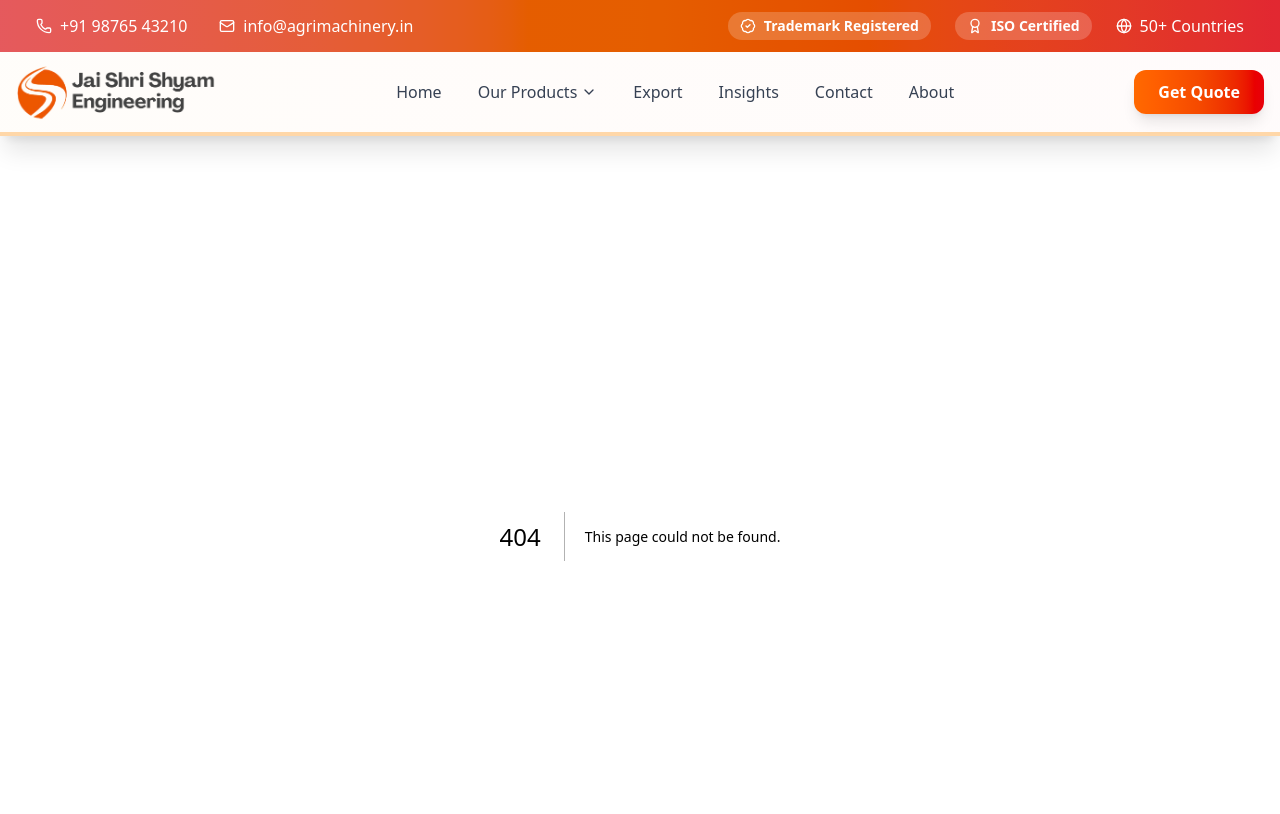
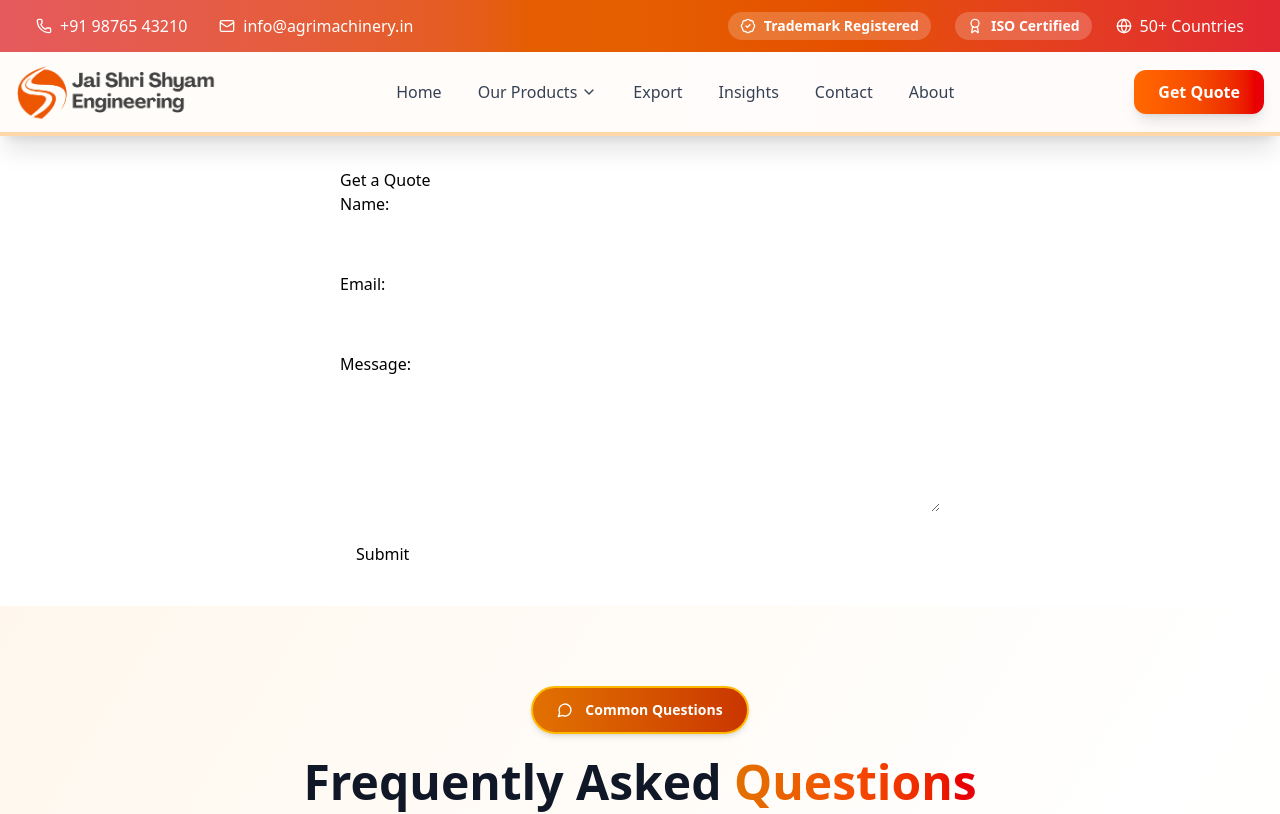
Before and after one commit to jitendraX360Marketing/ujjawal-farming, a Next.js app: page /getquote in a window 1280 px wide. Before the commit this address had no page. Shown: the top 814 px of the page. Built offline with nearby package versions, Linux system fonts and the light colour scheme.

Commit message:
final push for try

```diff
--- /dev/null
+++ b/app/api/getquote/route.ts
@@ -0,0 +1,25 @@
+import { NextResponse } from 'next/server';
+import clientPromise from '../../../lib/mongodb';
+
+export async function POST(request: Request) {
+  try {
+    const data = await request.json();
+
+    const client = await clientPromise;
+    const db = client.db('ujjawal-farming'); // You can change the database name as needed
+    const collection = db.collection('quotes');
+
+    await collection.insertOne(data);
+
+    return NextResponse.json({
+      message: 'Quote request received and saved successfully',
+      receivedData: data,
+    });
+  } catch (error) {
+    console.error('Error saving quote request:', error);
+    return NextResponse.json(
+      { error: 'Failed to process the request' },
+      { status: 500 }
+    );
+  }
+}
--- /dev/null
+++ b/app/api/hello/route.ts
@@ -0,0 +1,5 @@
+import { NextResponse } from 'next/server';
+
+export async function GET() {
+  return NextResponse.json({ message: 'hello world' });
+}
--- /dev/null
+++ b/app/getquote/page.tsx
@@ -0,0 +1,91 @@
+'use client';
+
+import { useState } from 'react';
+
+export default function GetQuotePage() {
+  const [formData, setFormData] = useState({
+    name: '',
+    email: '',
+    message: '',
+  });
+
+  const [responseMessage, setResponseMessage] = useState('');
+
+  const handleChange = (e: React.ChangeEvent<HTMLInputElement | HTMLTextAreaElement>) => {
+    setFormData({
+      ...formData,
+      [e.target.name]: e.target.value,
+    });
+  };
+
+  const handleSubmit = async (e: React.FormEvent) => {
+    e.preventDefault();
+    setResponseMessage('');
+
+    try {
+      const response = await fetch('/api/getquote', {
+        method: 'POST',
+        headers: {
+          'Content-Type': 'application/json',
+        },
+        body: JSON.stringify(formData),
+      });
+
+      const data = await response.json();
+      if (response.ok) {
+        setResponseMessage(data.message || 'Quote request sent successfully!');
+        setFormData({ name: '', email: '', message: '' });
+      } else {
+        setResponseMessage(data.error || 'Failed to send quote request.');
+      }
+    } catch (error) {
+      setResponseMessage('An error occurred. Please try again later.');
+    }
+  };
+
+  return (
+    <div style={{ maxWidth: '600px', margin: '2rem auto' }}>
+      <h1>Get a Quote</h1>
+      <form onSubmit={handleSubmit}>
+        <div style={{ marginBottom: '1rem' }}>
+          <label htmlFor="name">Name:</label><br />
+          <input
+            type="text"
+            id="name"
+            name="name"
+            value={formData.name}
+            onChange={handleChange}
+            required
+            style={{ width: '100%', padding: '0.5rem' }}
+          />
+        </div>
+        <div style={{ marginBottom: '1rem' }}>
+          <label htmlFor="email">Email:</label><br />
+          <input
+            type="email"
+            id="email"
+            name="email"
+            value={formData.email}
+            onChange={handleChange}
+            required
+            style={{ width: '100%', padding: '0.5rem' }}
+          />
+        </div>
+        <div style={{ marginBottom: '1rem' }}>
+          <label htmlFor="message">Message:</label><br />
+          <textarea
+            id="message"
+            name="message"
+            value={formData.message}
+            onChange={handleChange}
+            required
+            rows={5}
+            style={{ width: '100%', padding: '0.5rem' }}
+          />
+        </div>
+        <button type="submit" style={{ padding: '0.5rem 1rem' }}>Submit</button>
+      </form>
+      {responseMessage && <p style={{ marginTop: '1rem' }}>{responseMessage}</p>}
+    </div>
+  );
+}
--- /dev/null
+++ b/lib/mongodb.ts
@@ -0,0 +1,19 @@
+import { MongoClient } from 'mongodb';
+
+declare global {
+  // eslint-disable-next-line no-var
+  var _mongoClientPromise: Promise<MongoClient>;
+}
+
+const uri = "mongodb+srv://officialjangidjitendra:NwXz3NNqNaMpTamv@digitrainic-clstr.uzxvwzo.mongodb.net/?retryWrites=true&w=majority&appName=digitrainic-clstr";
+
+let client: MongoClient;
+let clientPromise: Promise<MongoClient>;
+
+if (!globalThis._mongoClientPromise) {
+  client = new MongoClient(uri);
+  globalThis._mongoClientPromise = client.connect();
+}
+clientPromise = globalThis._mongoClientPromise;
+
+export default clientPromise;
--- a/package.json
+++ b/package.json
@@ -10,6 +10,7 @@
   },
   "dependencies": {
     "lucide-react": "^0.511.0",
+    "mongodb": "^6.17.0",
     "next": "15.3.3",
     "react": "^19.0.0",
     "react-dom": "^19.0.0",
```
Also changed, not shown: 1 other file (tests, documents, lock files or other folders).
